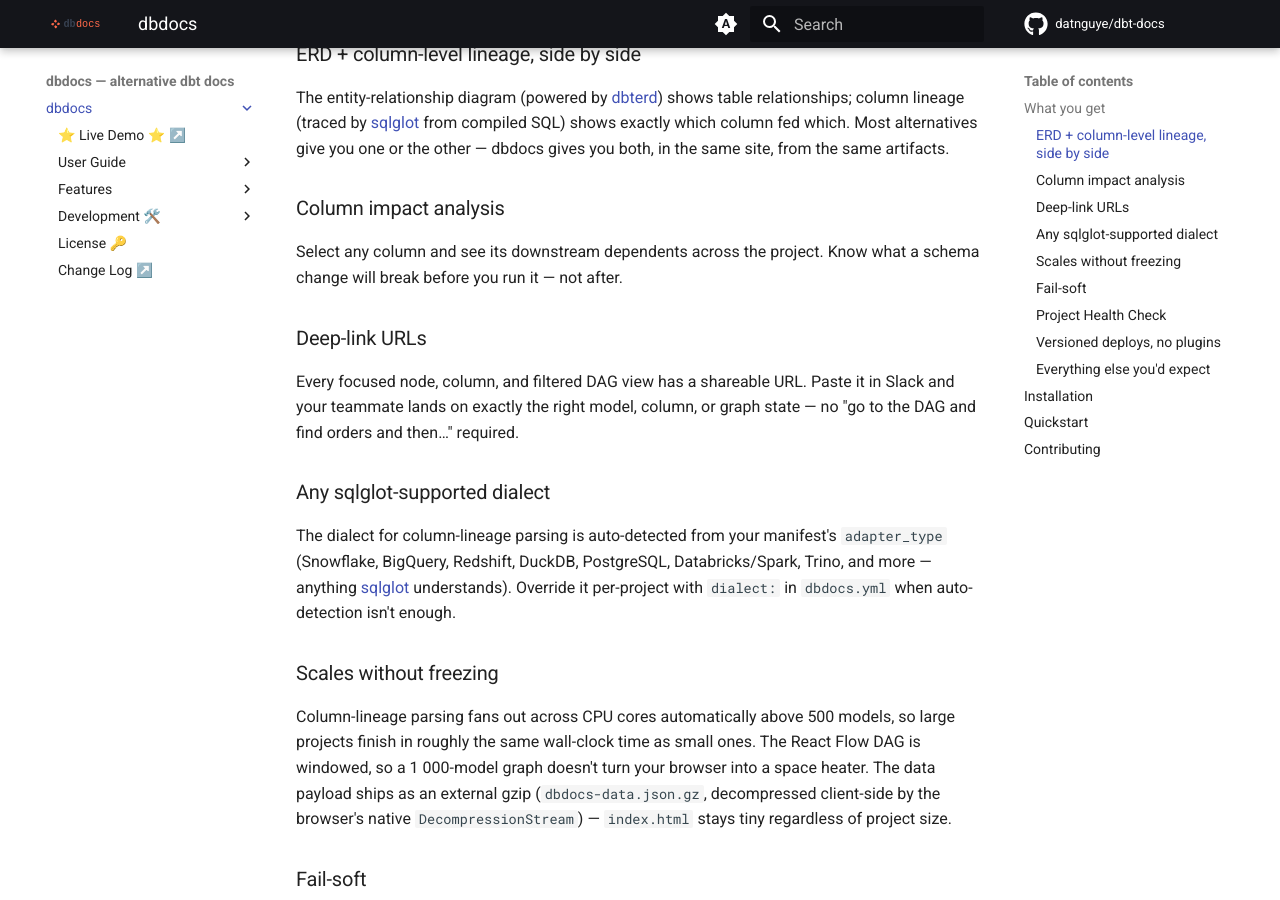
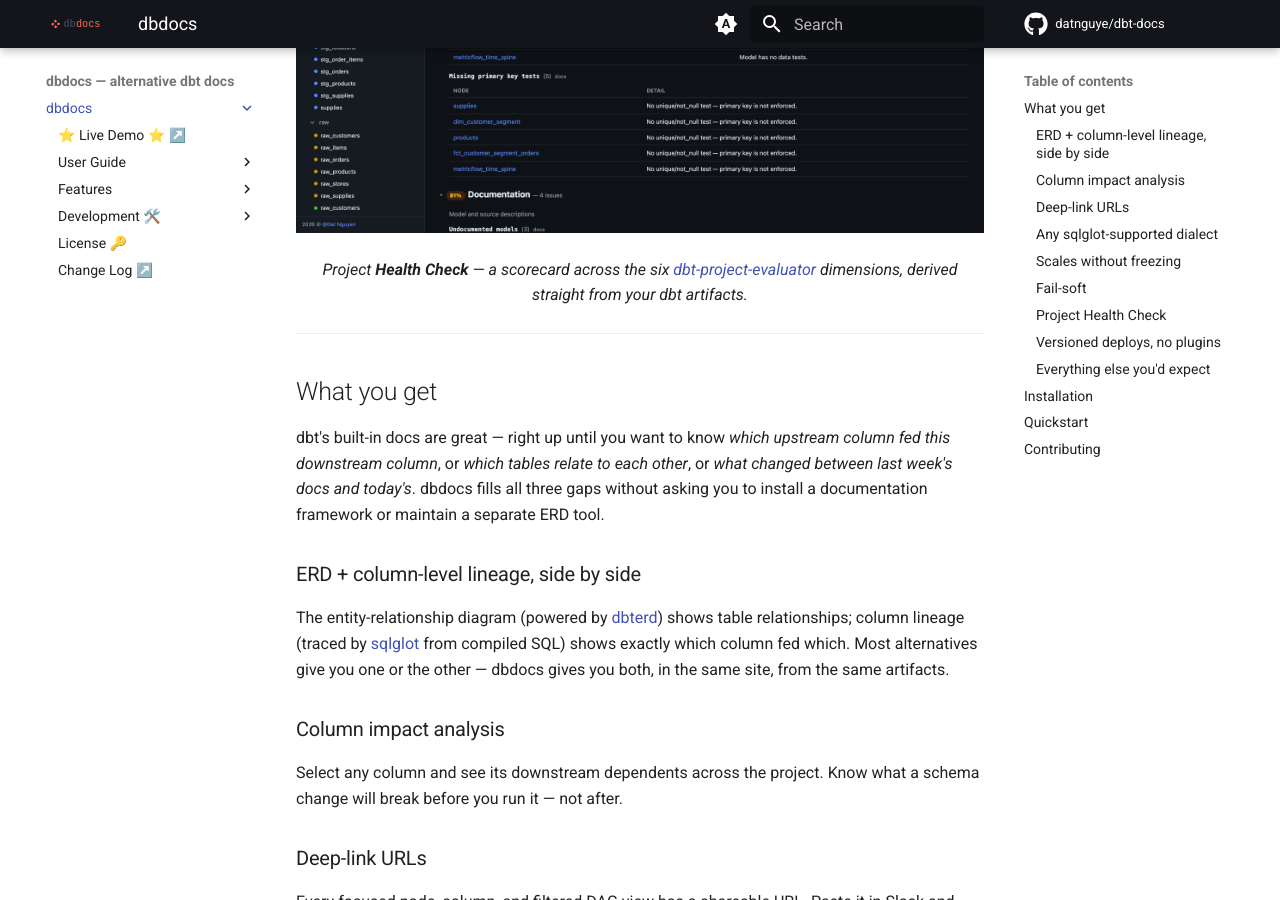
Before and after one commit to datnguye/dbt-docs, an MkDocs documentation site: the page built from docs/index.md, in a window 1280 px wide and 900 px high, scrolled down 2343 px. Built offline with MkDocs 1.6.1 and Material for MkDocs 9.7.7, drawn with Linux system fonts in a browser that asks for light colours; emoji names are drawn with the system emoji font; comment, search, counter and statistics services are not loaded; the version menu is left out.

Commit message:
docs: refresh demo screenshots (dark mode) and add Health Check shot

```diff
--- a/docs/index.md
+++ b/docs/index.md
@@ -29,6 +29,11 @@
   <img src="assets/img/demo-model-page.png" alt="A dbdocs model page showing the column table with upstream column-level lineage" loading="lazy">
 </a>
 <p align="center"><em>Per-model detail — every column with its type, description, and <strong>upstream column-level lineage</strong> traced from compiled SQL.</em></p>
+
+<a href="/latest/demo/latest/#/health" target="_blank">
+  <img src="assets/img/demo-health.png" alt="The dbdocs Health Check page scoring six dbt-project-evaluator dimensions" loading="lazy">
+</a>
+<p align="center"><em>Project <strong>Health Check</strong> — a scorecard across the six <a href="https://github.com/dbt-labs/dbt-project-evaluator">dbt-project-evaluator</a> dimensions, derived straight from your dbt artifacts.</em></p>
 
 ---
 
```
Also changed, not shown: README.md (+3 -3 lines), docs/assets/img/demo-catalog.png, docs/assets/img/demo-health.png (added), docs/assets/img/demo-model-dag.png, docs/assets/img/demo-model-page.png.
